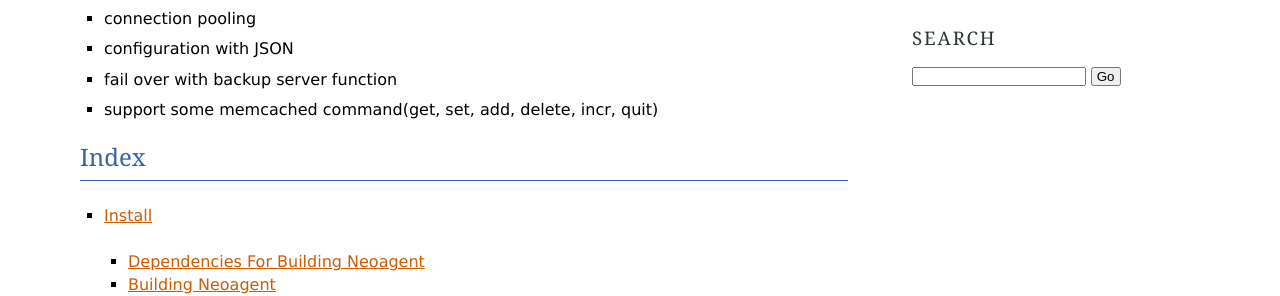
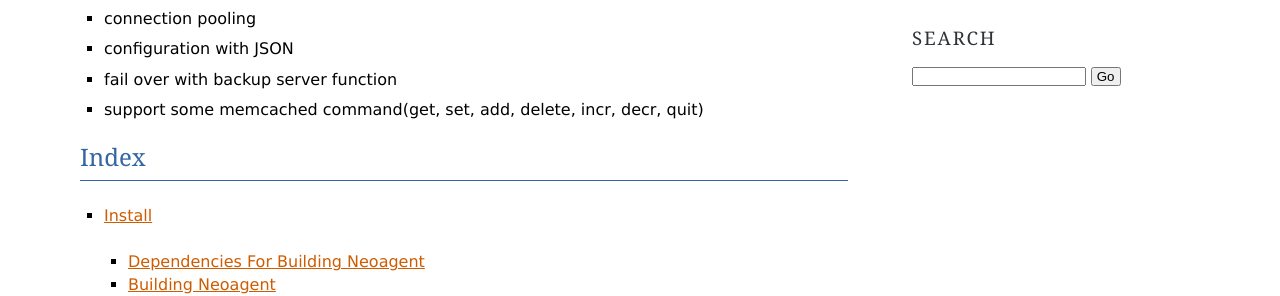
Before and after one commit to cubicdaiya/neoagent, a Sphinx documentation site: the page built from doc/source/index.rst, in a window 1280 px wide. Shown: the part 312-608 px from the top of the page. Built offline with Sphinx 7.4.7, drawn with Linux system fonts in a browser that asks for light colours.

Commit message:
forgot to write down

```diff
--- a/doc/source/index.rst
+++ b/doc/source/index.rst
@@ -14,7 +14,7 @@ Features
 - connection pooling
 - configuration with JSON
 - fail over with backup server function
-- support some memcached command(get, set, add, delete, incr, quit)
+- support some memcached command(get, set, add, delete, incr, decr, quit)
 
 ==================
 Index
```
Also changed, not shown: README.md (+1 -1 lines).
